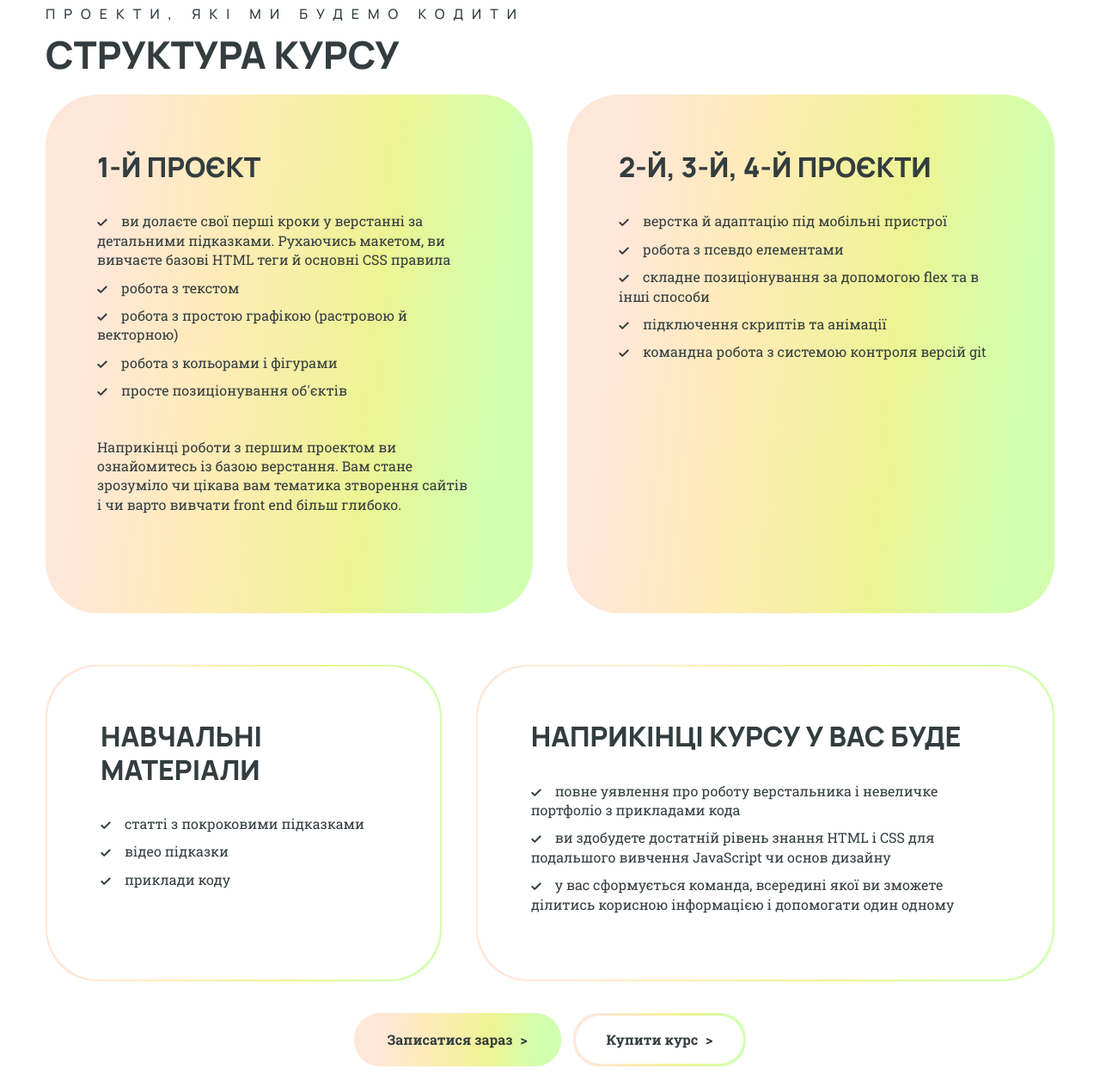
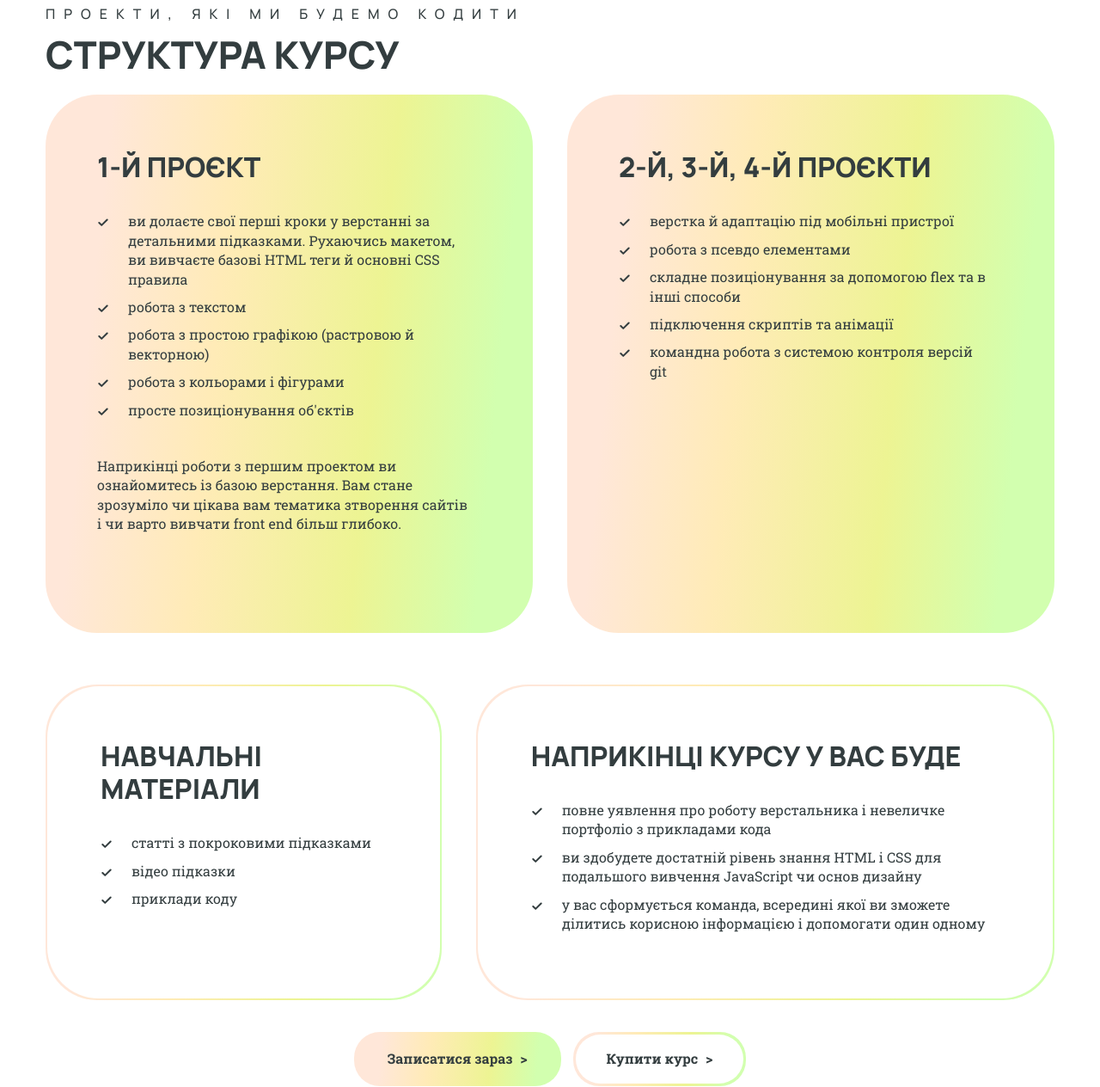
Before and after one commit to estellabuka/drawitnow, a PHP site: page / in a window 1280 px wide. Shown: the part 3411-4675 px from the top of the page at 86% size. Run offline with PHP 8.4, Linux system fonts and the light colour scheme.

Commit message:
fix text position in the course structure section

```diff
--- a/css/course-structure.css
+++ b/css/course-structure.css
@@ -31,12 +31,11 @@
     display: block;
     margin-top: 43px;
     }
-.cards__list li:before {
-content: url(../img/check-icon.svg);
-width: 9px;
-height: 7px;
-margin-right: 16px;
-}
+.cards__list li {
+     margin: 10px 0 10px 20px;
+    padding-left: 16px;
+    list-style-image: url("../img/check-icon.svg");
+    }
 .cards-top__content li {
  margin-bottom: 10px;
 }
```
